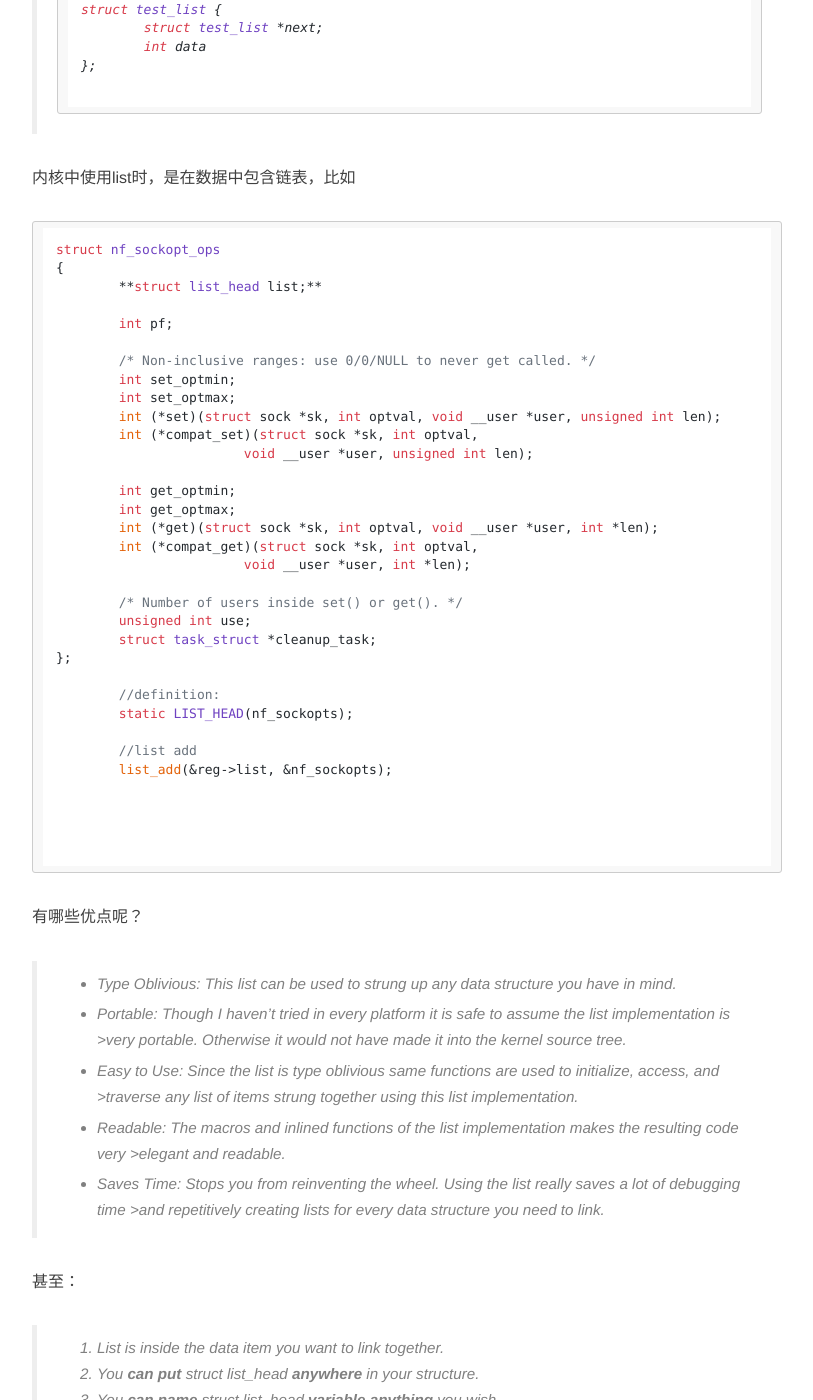
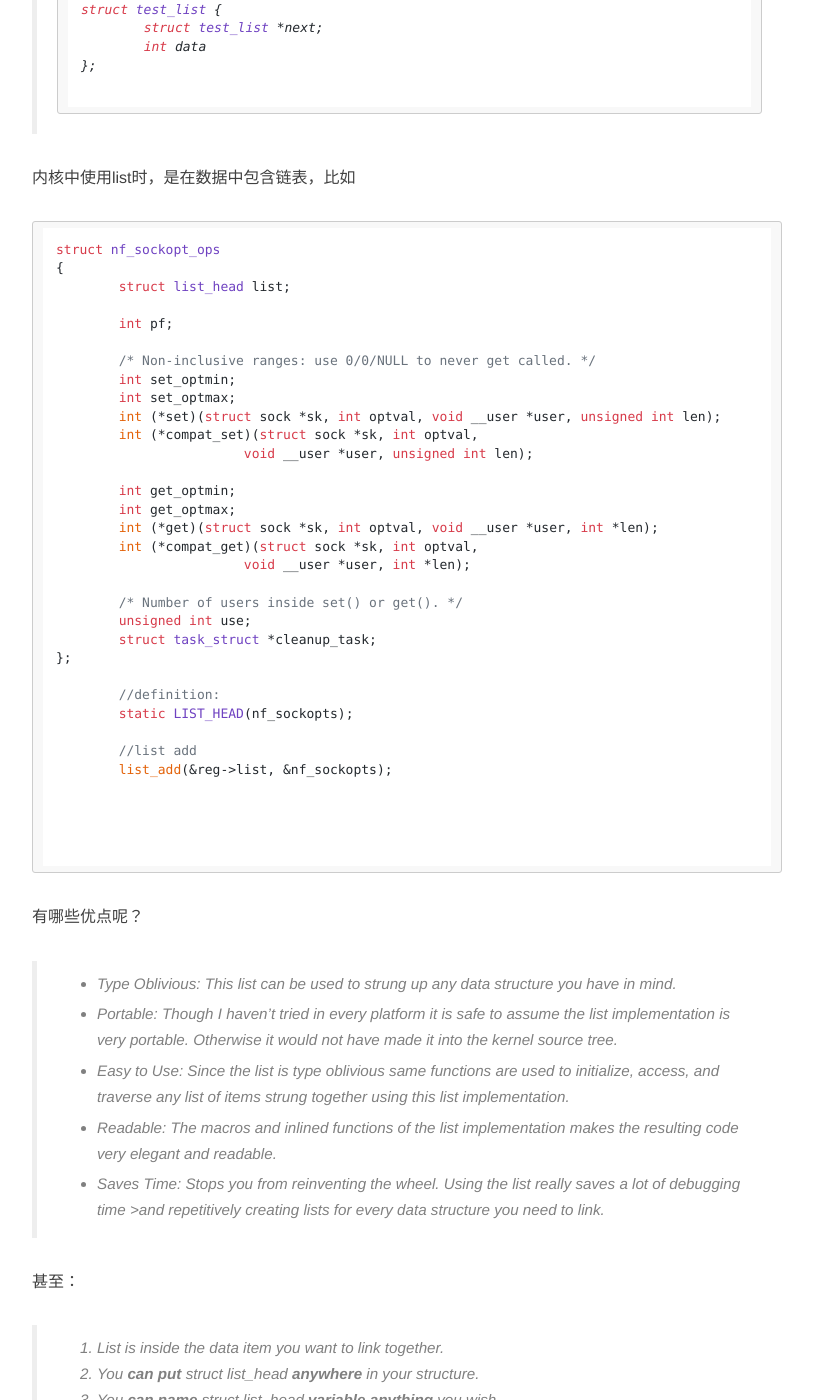
Before and after one commit to niuniulove/niuniulove.github.io, a Jekyll site: the page built from _posts/Erics/2016-02-16-Linux-kernel-list.md, in a window 1280 px wide and 1400 px high, scrolled down 997 px. Shown: the whole window, without its empty margins (233-1046 px from the left). Built offline with Jekyll 4.4.1, drawn with Linux system fonts in a browser that asks for light colours; nearby versions of some CDN libraries; comment, search, counter and statistics services are not loaded; some of the changed text lies outside the part shown.

````diff
--- a/_posts/Erics/2016-02-16-Linux-kernel-list.md
+++ b/_posts/Erics/2016-02-16-Linux-kernel-list.md
@@ -36,7 +36,7 @@ description: Linux 内核中使用的链表的结构，hash 表的结构，以
 ```
 struct nf_sockopt_ops
 {
-	**struct list_head list;**
+	struct list_head list;
 
 	int pf;
 
@@ -76,22 +76,24 @@ struct nf_sockopt_ops
 > This list can be used to strung up any data structure you have in mind.
 >
 >* Portable:
->Though I haven't tried in every platform it is safe to assume the list implementation is >very portable. Otherwise it would not have made it into the kernel source tree.
+>Though I haven't tried in every platform it is safe to assume the list implementation is very portable. Otherwise it would not have made it into the kernel source tree.
 >
 >* Easy to Use:
->Since the list is type oblivious same functions are used to initialize, access, and >traverse any list of items strung together using this list implementation.
+>Since the list is type oblivious same functions are used to initialize, access, and traverse any list of items strung together using this list implementation.
 >
 >* Readable:
->The macros and inlined functions of the list implementation makes the resulting code very >elegant and readable.
+>The macros and inlined functions of the list implementation makes the resulting code very elegant and readable.
 >
 >* Saves Time:
 >Stops you from reinventing the wheel. Using the list really saves a lot of debugging time >and repetitively creating lists for every data structure you need to link.
 
 甚至：
+
 >1. List is inside the data item you want to link together.
 >2. You **can put** struct list_head **anywhere** in your structure.
 >3. You **can name** struct list_head **variable anything** you wish.
 >4. You **can have** multiple lists!
+
 
 因此，这样的方式非常灵活。
 
@@ -150,9 +152,10 @@ struct hlist_node {
 
 >由于hlist不是一个完整的循环链表，在list中，表头和结点是同一个数据结构，直接用prev是ok的。在hlist中，表头中没有prev，只有一个first。
 >
->1. 链表head只有一个指向第一个节点的指针，链表节点分别有指向下一个和上一个节点的指针，如此上一个节点便不能和下一个节点使用相同的类型，因为第一个节点的上一个节点是一个struct hlist_head类型而不是hlist_node类型，于是这里巧妙地使用了指向上一个节点的**next指针的地址**作为上一个节点的指针，我们知道在获取上一个节点的时候一般是为了对它进行插入操作，而插入操作只需要操作上一个节点的next指针（hlist_head和hlist_node的指向下个节点的指针类型相同，这样便可以在插入和删除操作对于首节点和普通节点不失通用性了），而不需要操作prev指针，于是这种设计便足够使用了，为上一个节点的next指针赋值时只需要为*(node->pprev)赋值即可
+>1. 链表head只有一个指向第一个节点的指针，链表节点分别有指向下一个和上一个节点的指针，如此上一个节点便不能和下一个节点使用相同的类型，因为第一个节点的上一个节点是一个struct hlist_head类型而不是hlist_node类型，于是这里巧妙地使用了指向上一个节点的**next指针的地址**作为上一个节点的指针，我们知道在获取上一个节点的时候一般是为了对它进行插入操作，而插入操作只需要操作上一个节点的next指针（hlist_head和hlist_node的指向下个节点的指针类型相同，这样便可以在插入和删除操作对于首节点和普通节点不失通用性了），而不需要操作prev指针，于是这种设计便足够使用了，为上一个节点的next指针赋值时只需要为*(node->pprev)赋值即可。
 >
 >2. 还解决了数据结构不一致，hlist_node巧妙的将pprev指向上一个节点的next指针的地址，由于hlist_head和hlist_node指向的下一个节点的指针类型相同，就解决了通用性。
+>
 
 如果到这里你还没看明白是怎么回事，那么给几个比较的代码就能明白了。
 
@@ -169,7 +172,7 @@ static inline void hlist_add_head(struct hlist_node *n, struct hlist_head *h)
 	if (first)
 		first->pprev = &n->next;
 	h->first = n;
-	**n->pprev = &h->first;**
+	n->pprev = &h->first;
 }
 
 
@@ -182,15 +185,15 @@ Void hlist_add_head(struct hlist_node *n ,struct hlist_head *h)
   if (first)
     first->prev = n;
   h->first = n;
-  **n->prev = NULL;**
+  n->prev = NULL;
 }
 
 
 Part2
 ---------
 //Use Linux kernel's way:
-/\*insert **next** before **n** \*/
-/\* next must be != NULL \*/
+/*insert next before n */
+/* next must be != NULL */
 static inline void hlist_add_before(struct hlist_node *n,
 					struct hlist_node *next)
 {
````
